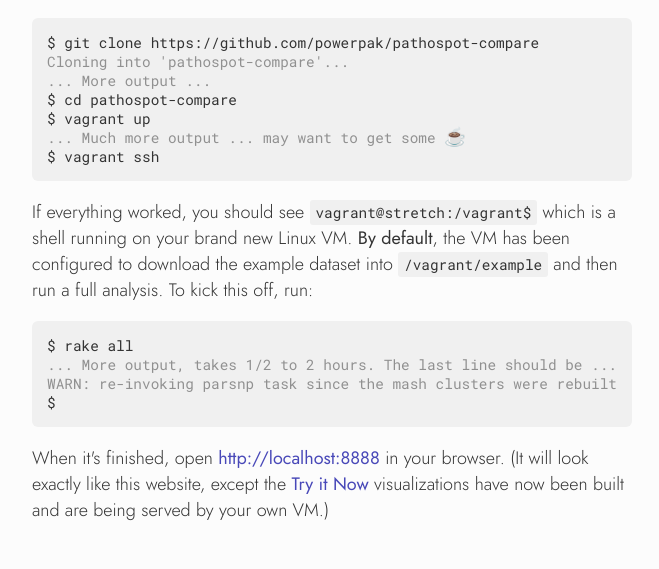
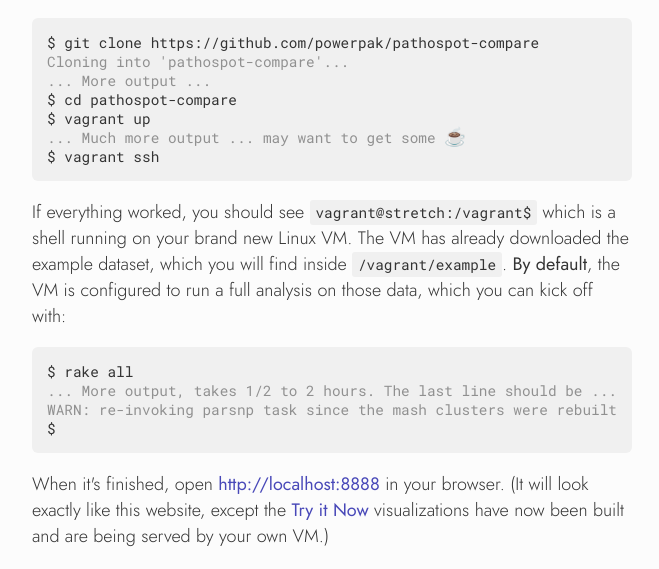
Before and after one commit to powerpak/pathospot-visualize, a PHP site: page / in a window 1280 px wide. Shown: the part 2320-2889 px from the top of the page, without its empty margins (308-967 px from the left). Run offline with PHP 8.4, Linux system fonts and the light colour scheme; some libraries are stand-ins or nearby versions.

Commit message:
clarify how the VM already downloads example data

```diff
--- a/index.php
+++ b/index.php
@@ -145,7 +145,7 @@ $ vagrant up
 $ vagrant ssh</pre>
       </div>
       <p>
-        If everything worked, you should see <code>vagrant@stretch:/vagrant$</code> which is a shell running on your brand new Linux VM. <span class="regular">By default</span>, the VM has been configured to download the example dataset into <code>/vagrant/example</code> and then run a full analysis. To kick this off, run:
+        If everything worked, you should see <code>vagrant@stretch:/vagrant$</code> which is a shell running on your brand new Linux VM. The VM has already downloaded the example dataset, which you will find inside <code>/vagrant/example</code>. <span class="regular">By default</span>, the VM is configured to run a full analysis on those data, which you can kick off with:
       </p>
       <div class="code-block">
         <pre>$ rake all
```
